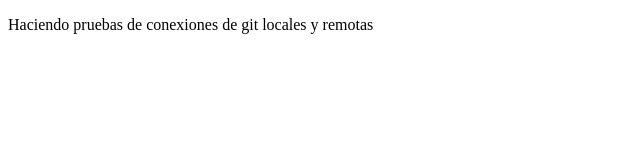
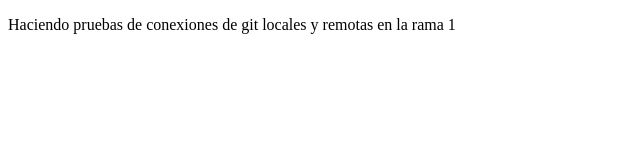
Before and after one commit to DevAndreiP/prueba, a plain HTML site: page index.html in a window 1280 px wide. Shown: the full height of the page, 0-640 px from the left. Drawn offline with Linux system fonts and the light colour scheme.

Commit message:
commit rama1

```diff
--- a/index.html
+++ b/index.html
@@ -7,6 +7,6 @@
     <title>Pruebas remotas</title>
 </head>
 <body>
-    <p>Haciendo pruebas de conexiones de git locales y remotas</p>
+    <p>Haciendo pruebas de conexiones de git locales y remotas en la rama 1</p>
 </body>
 </html>
```
